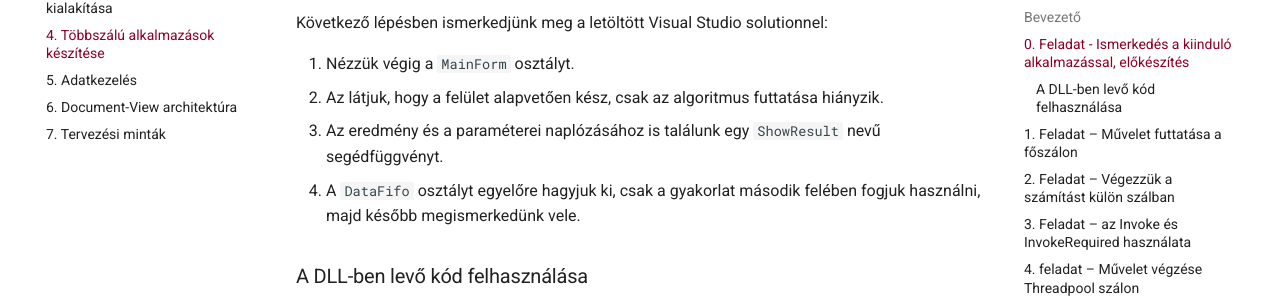
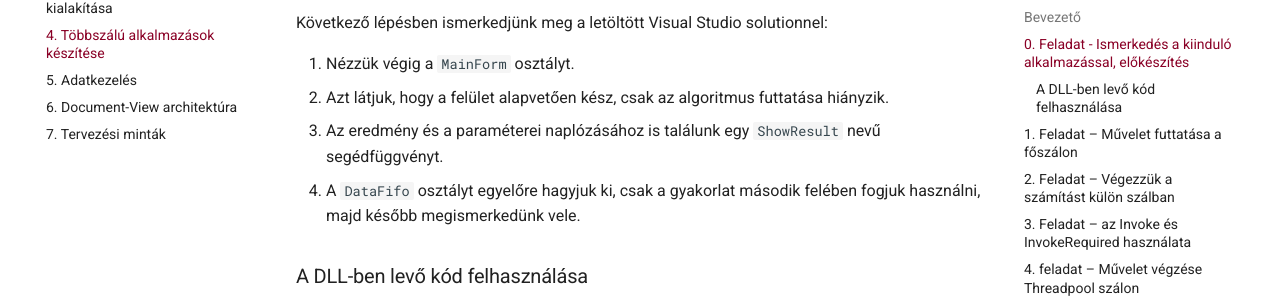
Before and after one commit to bmeviauab00/szoftvertechnikak, an MkDocs documentation site: the page built from docs/labor/4-tobbszalu/index.md, in a window 1280 px wide and 900 px high, scrolled down 2181 px. Shown: the part 172-470 px from the top of the window. Built offline with MkDocs 1.6.1 and Material for MkDocs 9.7.7, drawn with Linux system fonts in a browser that asks for light colours; emoji names are drawn with the system emoji font; comment, search, counter and statistics services are not loaded.

Commit message:
Lab 4 typo

```diff
--- a/docs/labor/4-tobbszalu/index.md
+++ b/docs/labor/4-tobbszalu/index.md
@@ -63,7 +63,7 @@ A feladatunk az, hogy a _Calculate Result_ gombra kattintás során futtassuk az
 Következő lépésben ismerkedjünk meg a letöltött Visual Studio solutionnel:
 
 1. Nézzük végig a `MainForm` osztályt.
-   - Az látjuk, hogy a felület alapvetően kész, csak az algoritmus futtatása hiányzik.
+   - Azt látjuk, hogy a felület alapvetően kész, csak az algoritmus futtatása hiányzik.
    - Az eredmény és a paraméterei naplózásához is találunk egy `ShowResult` nevű segédfüggvényt.
 2. A `DataFifo` osztályt egyelőre hagyjuk ki, csak a gyakorlat második felében fogjuk használni, majd később megismerkedünk vele.
 
```
